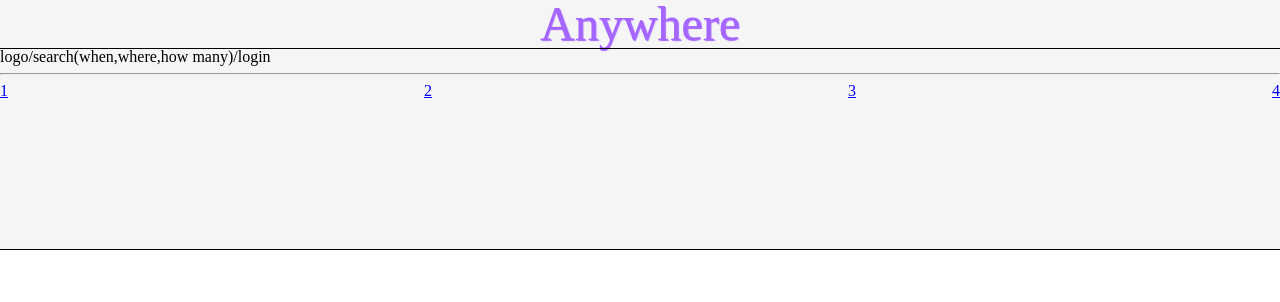
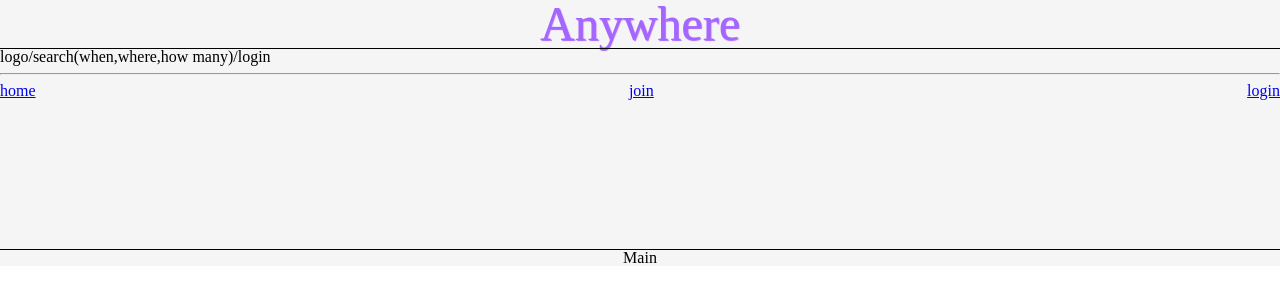
Before and after one commit to SwimmingRiver/anywhere_front_sketch, a React (Create React App) app: page / in a window 1280 px wide. Shown: the top 302 px of the page. Built offline with nearby package versions, Linux system fonts and the light colour scheme.

Commit message:
add react-router

```diff
--- a/src/App.js
+++ b/src/App.js
@@ -1,8 +1,9 @@
 import Join from "./Components/Join";
 import styled from "styled-components";
-import { BrowserRouter, Route, Routes, Link } from "react-router-dom";
+import { BrowserRouter, Route, Routes } from "react-router-dom";
 import Main from "./Pages/Main";
 import Login from "./Components/Login";
+import Nav from "./Nav";
 
 const Title = styled.h1`
   font-size: 3em;
@@ -23,8 +24,9 @@ function App() {
     <>
       <Wrapper>
         <Title>Anywhere</Title>
-
+        {/* <Nav /> */}
         <BrowserRouter>
+          <Nav />
           <Routes>
             <Route path="/" element={<Main />} />
             <Route path="/join" element={<Join />} />
--- a/src/Nav.js
+++ b/src/Nav.js
@@ -15,6 +15,7 @@ const MenuList = styled.div`
 const MenuItem = styled.li`
   list-style: none;
 `;
+
 function Nav() {
   return (
     <NavWrapper>
@@ -22,11 +23,15 @@ function Nav() {
       <hr />
       <ul>
         <MenuList>
-          {[1, 2, 3, 4].map((v) => (
-            <MenuItem>
-              <Link to="/join">{v}</Link>
-            </MenuItem>
-          ))}
+          <MenuItem>
+            <Link to="/">home</Link>
+          </MenuItem>
+          <MenuItem>
+            <Link to="/join">join</Link>
+          </MenuItem>
+          <MenuItem>
+            <Link to="/login">login</Link>
+          </MenuItem>
         </MenuList>
       </ul>
     </NavWrapper>
--- a/src/Pages/Main.js
+++ b/src/Pages/Main.js
@@ -1,12 +1,8 @@
-import styled from "styled-components";
-import Join from "../Components/Join";
-import Nav from "../Nav"
-
-
-
-function Main(){
-    return(<>
-        <Nav/>
-    </>)
+function Main() {
+  return (
+    <>
+      <h1>Main</h1>
+    </>
+  );
 }
 export default Main;
```
Also changed, not shown: src/Store/User.js (added).
